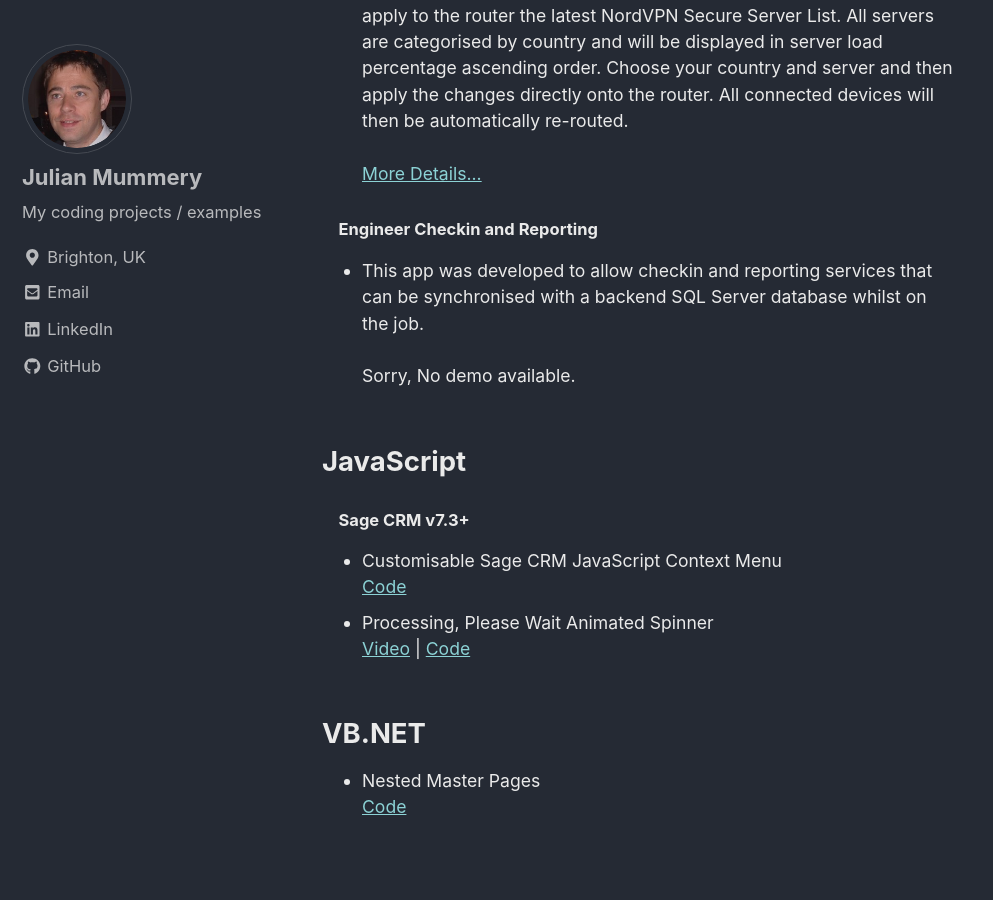
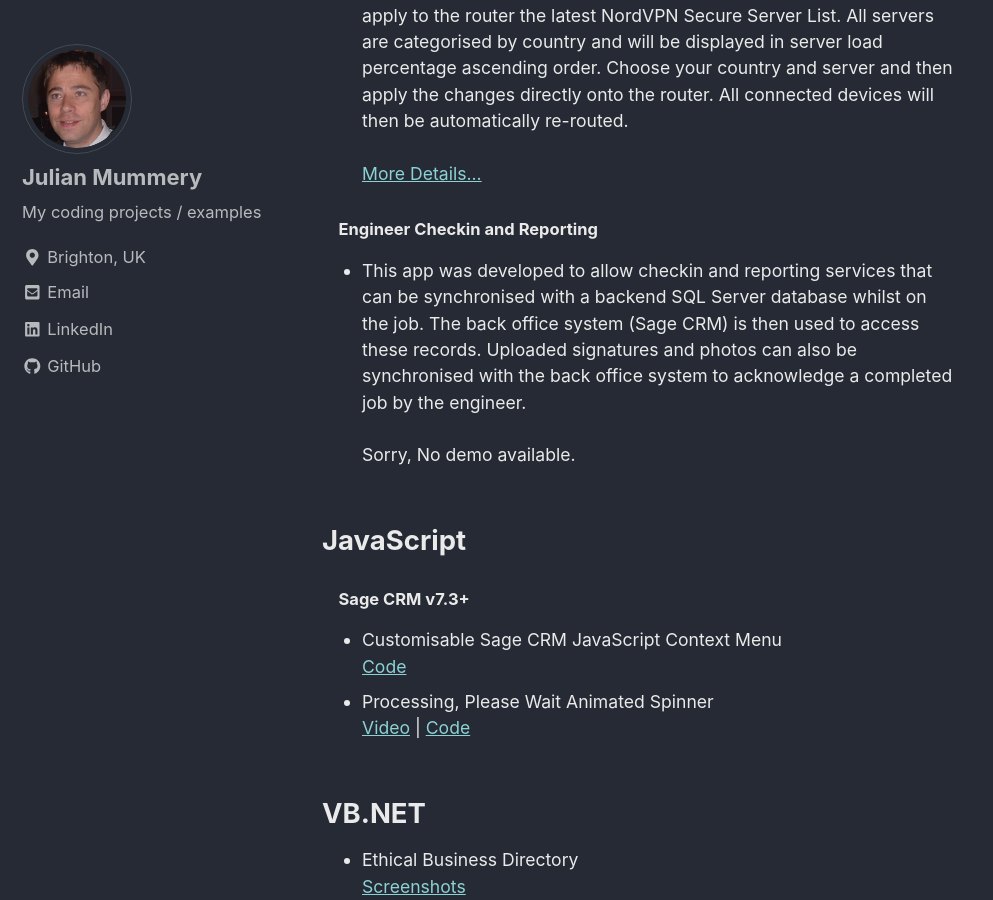
Before and after one commit to julianmummery/julianmummery.github.io, a Jekyll site: the page built from _pages/coding-projects.md, in a window 1280 px wide and 900 px high, scrolled down 824 px. Shown: the whole window, without its empty margins (0-993 px from the left). Built offline with Jekyll 4.4.1, drawn with Linux system fonts in a browser that asks for light colours; nearby versions of some CDN libraries.

Commit message:
Update coding-projects.md

```diff
--- a/_pages/coding-projects.md
+++ b/_pages/coding-projects.md
@@ -20,7 +20,7 @@
 </ul>
 <h5 style="padding-left:1em;">Engineer Checkin and Reporting</h5>
 <ul style="font-size:0.80em;">
-  <li>This app was developed to allow checkin and reporting services that can be synchronised with a backend SQL Server database whilst on the job.
+  <li>This app was developed to allow checkin and reporting services that can be synchronised with a backend SQL Server database whilst on the job. The back office system (Sage CRM) is then used to access these records. Uploaded signatures and photos can also be synchronised with the back office system to acknowledge a completed job by the engineer.
   <br>
   <br>
   Sorry, No demo available.
@@ -41,6 +41,9 @@
 
 <h2>VB.NET</h2>
 <ul style="font-size:0.80em;">
+  <li>Ethical Business Directory
+  <br>
+  <a href="https://github.com/julianmummery/???" target="_blank">Screenshots</a></li>
   <li>Nested Master Pages
   <br>
   <a href="https://github.com/julianmummery/nested-master-pages-example" target="_blank">Code</a></li>
```
